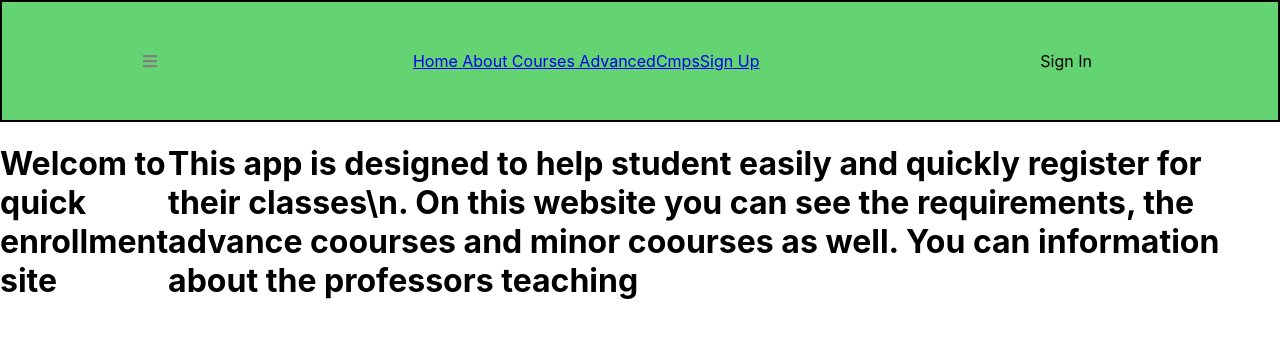
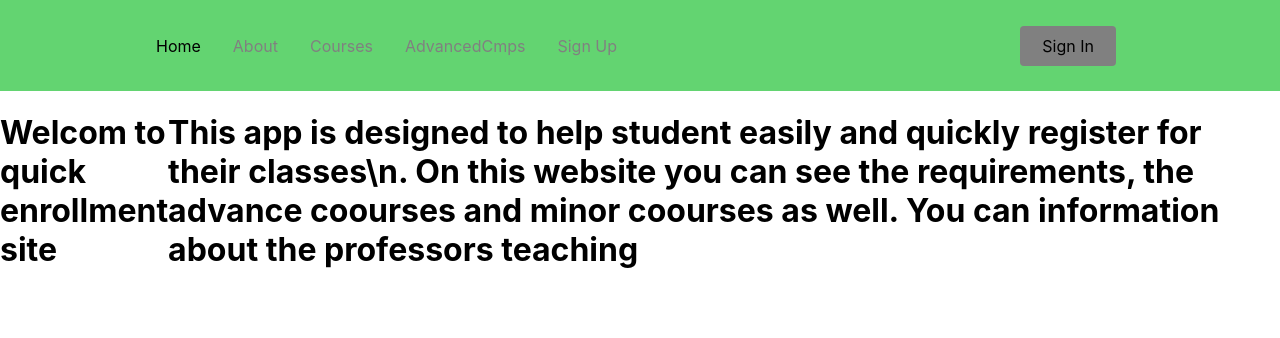
Before and after one commit to abdel1413/enrollment_app, a React (Create React App) app: page / in a window 1280 px wide. Shown: the top 338 px of the page. Built offline with nearby package versions, Linux system fonts and the light colour scheme.

Commit message:
styled the navbar

```diff
--- a/src/App.js
+++ b/src/App.js
@@ -8,6 +8,7 @@ import AdvancedCmps from './components/Pages/AdvancedCmps';
 import SignUp from './components/Pages/SignUp';
 import SignIn from './components/Pages/SignIn';
 import Courses from './components/Pages/Courses';
+import NotFound from './components/Pages/NotFound';
 
 
 function App() {
@@ -15,13 +16,15 @@ function App() {
     <Router>
       <Links/>
       <Switch>
-        <Route path='/' exact component={Home}/>
+        <Route exact path='/'  component={Home}/>
         <Route path='/About' component={About}/>
         <Route path='/Courses' component={Courses} />
         <Route path='/AdvancedCmps' component={AdvancedCmps} />
         <Route path='/SignUp' component={SignUp}/>
         <Route path='/SignIn' component={SignIn}/>
+        <Route  component={NotFound}/>
       </Switch>
+
     </Router>
   );
 }
--- a/src/components/NavBar/NavbarElements.js
+++ b/src/components/NavBar/NavbarElements.js
@@ -1,21 +1,17 @@
-import {FaBars} from 'react-icons/fa'
+
+import { FaBars } from 'react-icons/fa';
 import { NavLink as Link } from 'react-router-dom';
 import styled from 'styled-components';
 
 export const Nav = styled.nav`
   background: #63D471;
- height: 80px;
+  height: 85px;
   display: flex;
- align-items:center;
- border:2px solid black;
   justify-content: space-between;
-padding: 1.2rem calc((100vw - 1000px) / 2);
+  padding: 0.2rem calc((100vw - 1000px) / 2);
   z-index: 12;
-// position:fixed;
-// left:0;
-// top:0;
-// width:100%;
-// clear:both;
+  /* Third Nav */
+  /* justify-content: flex-start; */
 `;
 
 export const NavLink = styled(Link)`
@@ -27,56 +23,65 @@ padding: 0 1rem;
   height: 100%;
   cursor: pointer;
   &.active {
-  color: black;
+    color: #000000;
   }
 `;
 
 export const Bars = styled(FaBars)`
-// display:none;
- color:#808080;
-@media screen and (max-width: 768px){
-  display:block;
-  position:absolute;
-  left:0;
-  right:0;
-  transform:translate(-100%, 75%);
-  font-size:1.8 rem;
-  cursor:pointer
+  display: none;
+  color: #808080;
+  @media screen and (max-width: 768px) {
+    display: block;
+    position: absolute;
+    top: 0;
+    right: 0;
+    transform: translate(-100%, 75%);
+    font-size: 1.8rem;
+    cursor: pointer;
   }
 `;
 
-export const NavMenu =styled.div`
-clear:both;
- diplay:flex;
-align-items:center;
-margin-right:-20px;
-@media screen and (max-width:768px){
-  display:none;
+export const NavMenu = styled.div`
+  display: flex;
+  align-items: center;
+  margin-right: -24px;
+  /* Second Nav */
+  /* margin-right: 24px; */
+  /* Third Nav */
+  /* width: 100vw;
+  white-space: nowrap; */
+  @media screen and (max-width: 768px) {
+    display: none;
   }
 `;
 
 export const NavBtn = styled.nav`
-display:flex;
+  display: flex;
   align-items: center;
-margin-right:24px;
-@media screen and (max-width:768px){
-  display:none;
+  margin-right: 24px;
+  /* Third Nav */
+  /* justify-content: flex-end;
+  width: 100vw; */
+  @media screen and (max-width: 768px) {
+    display: none;
   }
 `;
 
 export const NavBtnLink = styled(Link)`
-border-raduis:4px;
-backgroung-color:#808080;
-padding:10px 22px;
-color:#000000;
-outling:none;
-cursor:pointer;
-transition:all 0.2s easy-in-out;
-text-decoration:none;
-margin-left:24px ;
-&:hover{
-  transition:all 0.2s easy-in-out;
+  border-radius: 4px;
+  background: #808080;
+  padding: 10px 22px;
+  color: #000000;
+  outline: none;
+  border: none;
+  cursor: pointer;
+  transition: all 0.2s ease-in-out;
+  text-decoration: none;
+  /* Second Nav */
+  margin-left: 24px;
+  &:hover {
+    transition: all 0.2s ease-in-out;
     background: #fff;
-  color:#808080
+    color: #808080;
   }
 `;
```
Also changed, not shown: src/components/NavBar/Links.js (+12 -3 lines), src/components/Pages/NotFound.js (added). Lines whose indentation alone changed are shown as unchanged.
